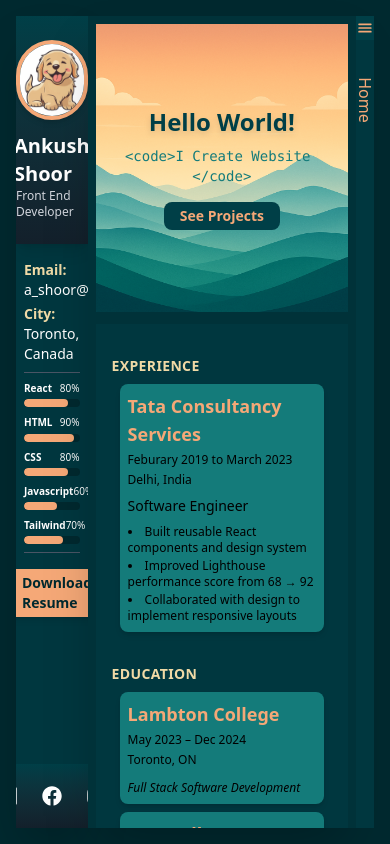
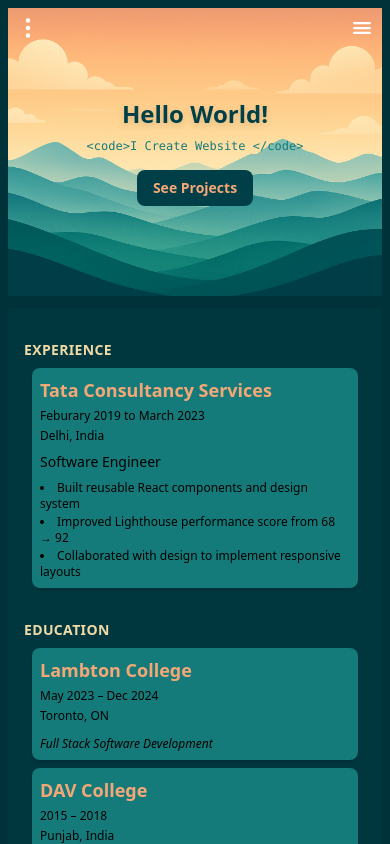
Before and after one commit to ShoorAnkush/Portfolio, a React (Vite) app: page / in a window 390 px wide. Built offline with nearby package versions, Linux system fonts and the light colour scheme.

Commit message:
mobile layout fixes

```diff
--- a/index.html
+++ b/index.html
@@ -2,10 +2,14 @@
 <html lang="en">
   <head>
     <meta charset="UTF-8" />
-    <link rel="icon" type="image/svg+xml" href="/vite.svg" />
+    <link
+      rel="icon"
+      type="image/svg+xml"
+      href="..\src\assets\images\profilepic1.png"
+    />
     <link href="/src/style.css" rel="stylesheet" />
     <meta name="viewport" content="width=device-width, initial-scale=1.0" />
-    <title>Vite + React</title>
+    <title>Ankush Shoor</title>
   </head>
   <body>
     <div id="root">
--- a/src/App.jsx
+++ b/src/App.jsx
@@ -2,23 +2,79 @@ import { useState } from "react";
 import "./App.css";
 import { About } from "./components/About";
 import { Hero } from "./components/Hero";
-import { Navbar } from "./components/Navbar";
+import { Navbar } from "./components/NavBar";
+import { BsThreeDotsVertical } from "react-icons/bs";
+import { IoMenu } from "react-icons/io5";
+import { RxCross2 } from "react-icons/rx";
 
 function App() {
   const [isNavbarExpanded, setIsNavbarExpanded] = useState(false);
+  const [isAboutOpen, setIsAboutOpen] = useState(false);
+  const [isNavbarOpen, setIsNavbarOpen] = useState(false);
 
   return (
+    <>
+      {/* Mobile top bar */}
+      <div className="absolute top-0 left-0 right-0 z-50 flex justify-between items-center p-4 md:hidden">
+        {/* Left: About Close */}
+        <button
+          onClick={() => {
+            setIsAboutOpen(prev => !prev);
+            setIsNavbarOpen(false);
+          }}
+          className="text-white text-2xl"
+        >
+          <BsThreeDotsVertical />
+        </button>
+
+        {/* Right: Navbar Close */}
+        <button
+          onClick={() => {
+            setIsAboutOpen(false);
+            setIsNavbarOpen(prev => !prev);
+          }}
+          className="text-white text-2xl"
+        >
+          {isNavbarOpen ? <RxCross2 /> : <IoMenu />}
+        </button>
+      </div>
+
+      {/* Left: About Open */}
+      {isAboutOpen && (
+        <div className="fixed top-0 z-40 flex">
+          <div className="w-72 overflow-y-auto">
+            <About />
+          </div>
+        </div>
+      )}
+
+      {/* Right: Navbar Open */}
+      {isNavbarOpen && (
+        <div className="fixed z-40 flex right-0">
+          <div className="h-screen pt-22 shadow-2xl bg-accent2">
+            <Navbar forceExpanded />
+          </div>
+        </div>
+      )}
+
+      {/* Desktop */}
       <div
-      className="grid w-full h-screen transition-all duration-300 bg-darkbg p-4 box-border overflow-hidden grid-cols-1 md:grid-cols-[auto_auto_auto] grid-rows-auto md:grid-rows-none"
+        className="grid w-full h-screen transition-all duration-300 bg-darkbg p-0 md:p-4 box-border overflow-hidden
+    grid-cols-1 md:grid-rows-none "
         style={{
           // desktop dynamic widths
-        gridTemplateColumns: isNavbarExpanded ? "20% 65% 15%" : "20% 75% 5%",
+          gridTemplateColumns:
+            window.innerWidth >= 768
+              ? isNavbarExpanded
+                ? "20% 65% 15%"
+                : "20% 75% 5%"
+              : undefined,
           gridTemplateAreas: `"about hero navbar"`,
         }}
       >
         {/* About column */}
         <div
-        className="h-full overflow-hidden shadow-2xl"
+          className="hidden md:block h-full overflow-hidden shadow-2xl"
           style={{ gridArea: "about" }}
         >
           <About />
@@ -26,17 +82,22 @@ function App() {
 
         {/* Hero column */}
         <div
-        className="h-full overflow-y-auto hide-scrollbar scroll-smooth shadow-2xl"
+          className="h-full overflow-y-auto
+          hide-scrollbar scroll-smooth shadow-2xl"
           style={{ gridArea: "hero" }}
         >
           <Hero />
         </div>
 
         {/* Navbar column */}
-      <div className="bg-accent2 shadow-2xl" style={{ gridArea: "navbar" }}>
+        <div
+          className="hidden md:block bg-accent2 shadow-2xl"
+          style={{ gridArea: "navbar" }}
+        >
           <Navbar toggleExpand={() => setIsNavbarExpanded(prev => !prev)} />
         </div>
       </div>
+    </>
   );
 }
 
--- a/src/components/About.jsx
+++ b/src/components/About.jsx
@@ -90,7 +90,7 @@ export const About = () => {
 
       {/* Socials */}
       <section className="flex-none h-16 bg-gradient-to-b from-accent1 to-darkcard">
-        <div className="flex flex-row gap-12 justify-center items-center h-full max-sm:gap-6">
+        <div className="flex flex-row gap-12 justify-center items-center h-full max-sm:gap-14">
           {socialLinks.map((social, i) => {
             const Icon = social.icon;
             return (
--- a/src/components/Contact.jsx
+++ b/src/components/Contact.jsx
@@ -8,6 +8,8 @@ export const Contact = () => {
     email: "",
     message: "",
   });
+
+  const [contactMessage, setContactMessage] = useState(false);
 
   const handleChange = e => {
     const { name, value } = e.target;
@@ -25,15 +27,22 @@ export const Contact = () => {
       body: data,
     })
       .then(() => {
-        alert("Message sent");
+        setContactMessage(prev => !prev);
         setUserInput({ name: "", email: "", message: "" });
+
+        setTimeout(() => {
+          setContactMessage(prev => !prev);
+        }, 6000);
       })
 
       .catch(() => alert("Failed to send message"));
   };
 
+  const dismissHandle = () => {
+    setContactMessage(prev => !prev);
+  };
   return (
-    <section className="w-full h-full flex bg-darkbg px-4">
+    <section className="w-full h-full flex bg-darkbg">
       <div className="w-full m-6">
         <h2 className="text-3xl font-bold text-peach mb-8 tracking-wide">
           Get In Touch
@@ -51,7 +60,7 @@ export const Contact = () => {
           <div className="flex items-center bg-accent1 rounded-lg px-3 py-2 shadow-md">
             <IoIosContact className="text-sandy text-xl mr-2" />
             <input
-              className="w-full bg-accent1 text-white placeholder-gray-400 outline-none font-medium"
+              className=" bg-accent1 text-white placeholder-gray-400 outline-none font-medium"
               name="name"
               placeholder="Name"
               value={userInput.name}
@@ -64,7 +73,7 @@ export const Contact = () => {
           <div className="flex items-center bg-accent1 rounded-lg px-3 py-2 shadow-md">
             <MdOutlineAlternateEmail className="text-sandy text-xl mr-2" />
             <input
-              className="w-full bg-accent1 text-white placeholder-gray-400 outline-none font-medium"
+              className=" bg-accent1 text-white placeholder-gray-400 outline-none font-medium"
               name="email"
               type="email"
               placeholder="Email"
@@ -78,7 +87,7 @@ export const Contact = () => {
           <div className="flex items-start bg-accent1 rounded-lg px-3 py-2 shadow-md">
             <MdEmail className="text-sandy text-xl mr-2 mt-1" />
             <textarea
-              className="w-full bg-accent1 text-white placeholder-gray-400 outline-none resize-none font-medium"
+              className=" bg-accent1 text-white placeholder-gray-400 outline-none resize-none font-medium"
               name="message"
               placeholder="Message"
               rows="4"
@@ -96,6 +105,19 @@ export const Contact = () => {
             SEND MESSAGE
           </button>
         </form>
+        <div className="w-fit flex items-start text-lg text-darkbg bg-sandy rounded-lg shadow-md fixed top-4 right-4 z-50">
+          {contactMessage && (
+            <p className="p-3">
+              I'll get back to you soon!{" "}
+              <span
+                onClick={dismissHandle}
+                className="items-center cursor-pointer text-xs"
+              >
+                ❌
+              </span>
+            </p>
+          )}
+        </div>
       </div>
     </section>
   );
--- a/src/components/Hero.jsx
+++ b/src/components/Hero.jsx
@@ -21,9 +21,9 @@ export const Hero = () => {
         </div>
 
         {/* Animated Code */}
-        <p className="text-lg md:text-xl max-sm:text-sm font-mono text-card mt-2">
+        <p className="text-lg md:text-xl max-sm:text-xs font-mono text-card mt-2">
           &lt;code&gt;I Create{" "}
-          <span className="text-sky max-sm:text-sm">
+          <span className="text-sky max-sm:text-xs">
             <Typewriter
               words={["UI Flows", "Website Designs"]}
               loop={true}
@@ -37,7 +37,18 @@ export const Hero = () => {
           &lt;/code&gt;
         </p>
 
-        <button className="bg-accent1 hover:bg-sky text-sandy font-bold py-2 px-6 max-sm:py-1 max-sm:px-4 max-sm:text-sm rounded-lg mt-4 transition">
+        <button
+          onClick={() => {
+            const projectsSection = document.getElementById("projects");
+            if (projectsSection) {
+              projectsSection.scrollIntoView({
+                behavior: "smooth",
+                block: "start",
+              });
+            }
+          }}
+          className="bg-accent1 cursor-pointer hover:bg-sky text-sandy font-bold py-2 px-6 max-sm:py-2 max-sm:px-4 max-sm:text-sm rounded-lg mt-4 transition"
+        >
           See Projects
         </button>
       </div>
@@ -59,10 +70,7 @@ export const Hero = () => {
       </div>
 
       {/* Contact */}
-      <div
-        id="contact"
-        className="flex justify-center items-center bg-sky py-8 max-sm:py-4"
-      >
+      <div id="contact" className="flex justify-center items-center bg-sky">
         <Contact />
       </div>
     </div>
--- a/src/components/Navbar.jsx
+++ b/src/components/Navbar.jsx
@@ -2,8 +2,8 @@ import { useState, useEffect } from "react";
 import { IoMenu } from "react-icons/io5";
 import { RxCross2 } from "react-icons/rx";
 
-export const Navbar = ({ toggleExpand }) => {
-  const [clicked, setClicked] = useState(false);
+export const Navbar = ({ toggleExpand, forceExpanded }) => {
+  const [clicked, setClicked] = useState(forceExpanded);
   const [isActive, setIsActive] = useState("home");
 
   const navItems = [
@@ -20,35 +20,40 @@ export const Navbar = ({ toggleExpand }) => {
 
   const handleMenuClick = navItem => {
     setIsActive(navItem.id);
-    setClicked(false);
+    setClicked(forceExpanded ? true : false);
 
     const section = document.getElementById(navItem.id);
     if (section) {
       section.scrollIntoView({ behavior: "smooth", block: "start" });
     }
 
+    if (!forceExpanded) {
+      setClicked(false);
       if (toggleExpand) toggleExpand();
+    }
   };
 
   return (
     <div className="flex flex-col h-full items-center bg-accent2">
       {/* Toggle Icon */}
-      <div className="text-2xl flex md:text-3xl text-sandy bg-accent1 w-full">
+      {!forceExpanded && (
+        <div className="text-2xl flex cursor-pointer md:text-3xl text-sandy bg-accent1 w-full">
           {clicked ? (
             <RxCross2 onClick={handleIconClick} />
           ) : (
             <IoMenu onClick={handleIconClick} />
           )}
         </div>
+      )}
 
       {/* Menu */}
       <nav className="flex text-sandy py-5 flex-col">
-        {clicked ? (
+        {forceExpanded || clicked ? (
           navItems.map((navItem, index) => (
             <button
               key={index}
               onClick={() => handleMenuClick(navItem)}
-              className={`px-3 py-2 ${
+              className={`px-3 py-2 cursor-pointer ${
                 isActive === navItem.id ? "text-sky font-bold" : ""
               }`}
             >
@@ -57,7 +62,7 @@ export const Navbar = ({ toggleExpand }) => {
           ))
         ) : (
           <button
-            className="p-7 sm:text-lg md:text-base"
+            className="p-7 sm:text-lg md:text-base cursor-pointer"
             style={{ transform: "rotate(90deg)" }}
             onClick={handleIconClick}
           >
```
Also changed, not shown: src/assets/images/profilepic1.png (added). Lines whose indentation alone changed are shown as unchanged.
